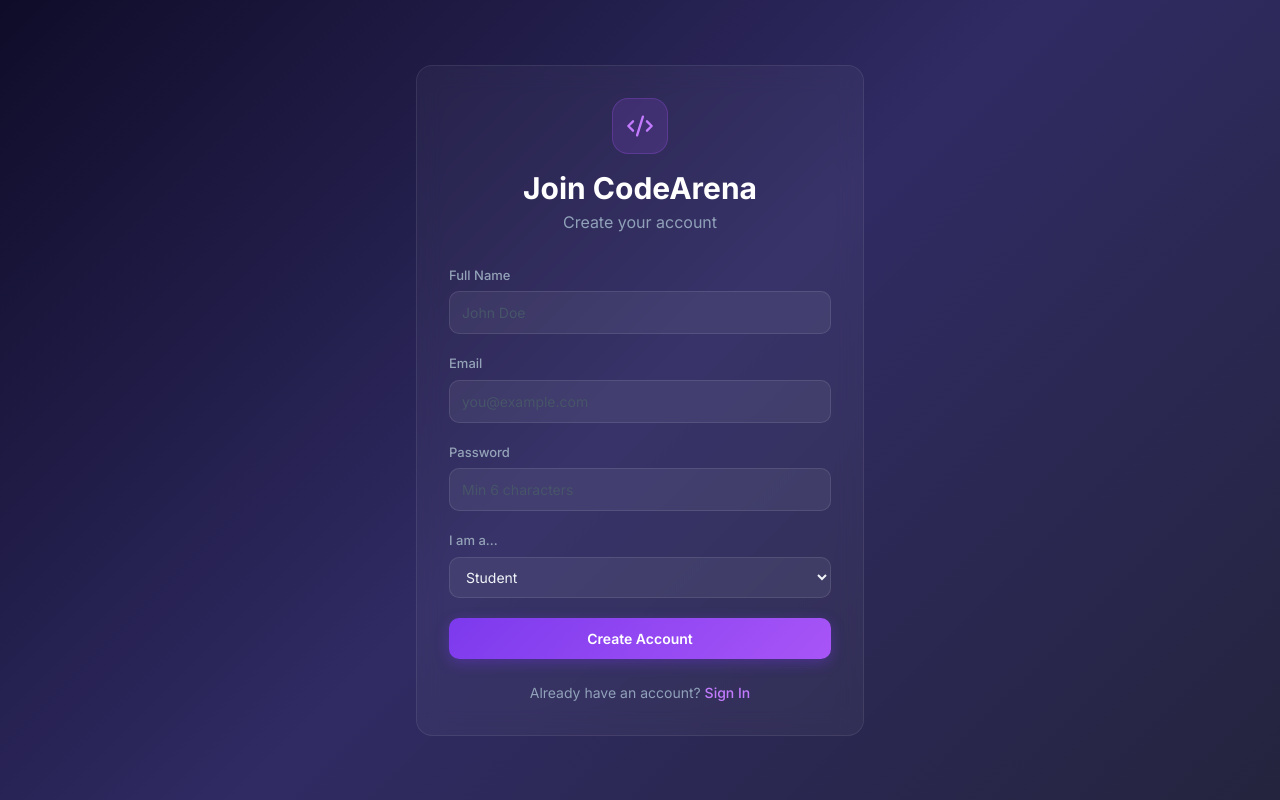
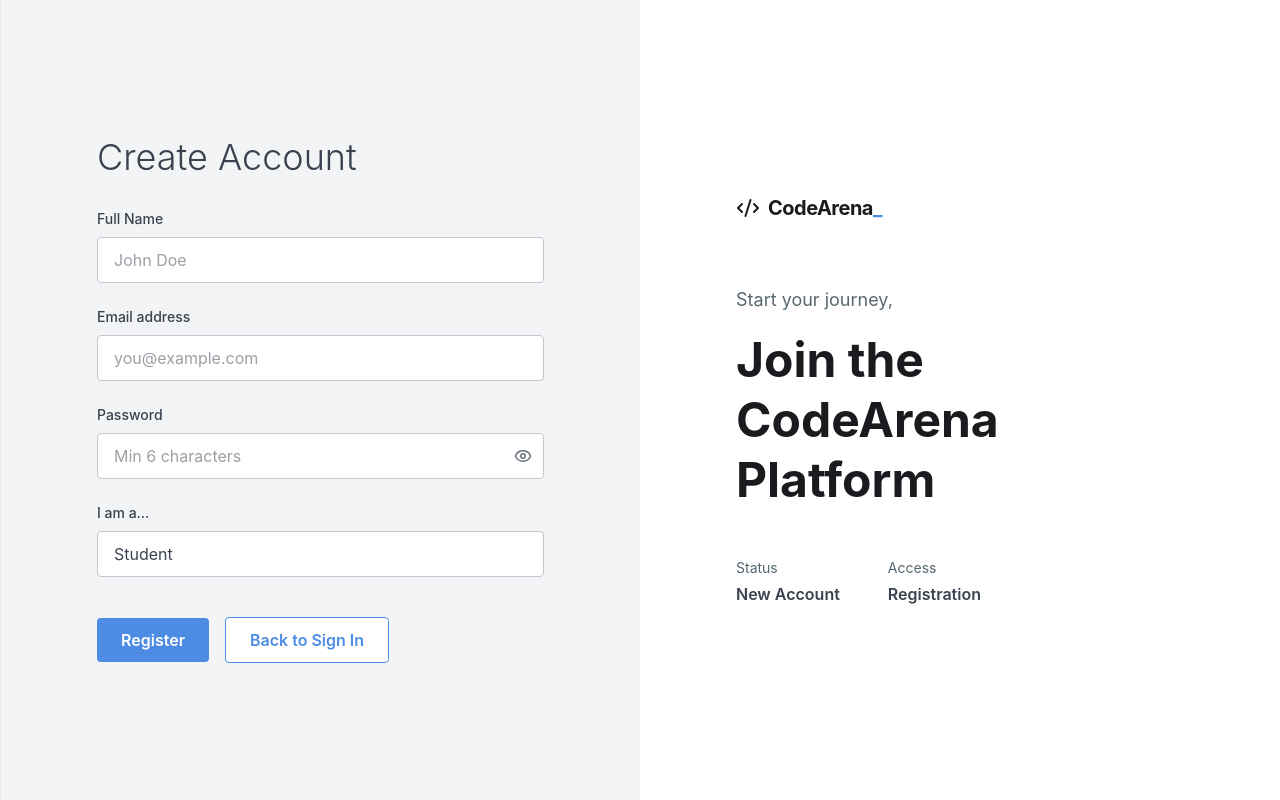
Before and after one commit to ritikdolly/codeEditorfd, a React (Vite) app: page /register in a window 1280 px wide. Built offline with nearby package versions, Linux system fonts and the light colour scheme.

Commit message:
change frontend UI

```diff
--- a/src/index.css
+++ b/src/index.css
@@ -1,6 +1,5 @@
 @import url('https://fonts.googleapis.com/css2?family=Inter:wght@300;400;500;600;700;800&family=JetBrains+Mono:wght@400;500&display=swap');
 @import "tailwindcss";
-
 
 *, *::before, *::after {
   box-sizing: border-box;
@@ -9,7 +8,7 @@
 }
 
 :root {
-  --bg-gradient: linear-gradient(135deg, #0f0c29 0%, #302b63 50%, #24243e 100%);
+  --bg-main: #1e1b4b; /* Replaced gradient with a solid color */
   --glass-bg: rgba(255, 255, 255, 0.04);
   --glass-border: rgba(255, 255, 255, 0.08);
   --purple: #a855f7;
@@ -18,7 +17,7 @@
 }
 
 html, body, #root { height: 100%; font-family: 'Inter', sans-serif; }
-body { background: #0f0c29; color: #e2e8f0; }
+body { background: var(--bg-main); color: #e2e8f0; }
 
 /* Glass card */
 .glass-card {
@@ -38,7 +37,7 @@ body { background: #0f0c29; color: #e2e8f0; }
 
 /* Buttons */
 .btn-primary {
-  background: linear-gradient(135deg, #7c3aed, #a855f7);
+  background: var(--purple-dark); /* Replaced gradient with solid color */
   color: white; padding: 10px 20px; border-radius: 10px;
   font-weight: 600; font-size: 0.875rem; border: none;
   cursor: pointer; transition: all 0.2s;
@@ -47,6 +46,7 @@ body { background: #0f0c29; color: #e2e8f0; }
 .btn-primary:hover:not(:disabled) {
   transform: translateY(-1px);
   box-shadow: 0 6px 20px rgba(124, 58, 237, 0.5);
+  background: var(--purple); /* Added a lighter solid color on hover for feedback */
 }
 .btn-primary:disabled { opacity: 0.5; cursor: not-allowed; }
 
@@ -72,7 +72,7 @@ body { background: #0f0c29; color: #e2e8f0; }
 .field-input:focus { border-color: rgba(168, 85, 247, 0.5); box-shadow: 0 0 0 3px rgba(168,85,247,0.1); }
 .field-input::placeholder { color: #475569; }
 textarea.field-input { resize: vertical; }
-select.field-input option { background: #1e1b4b; }
+select.field-input option { background: var(--bg-main); }
 
 /* Badges */
 .badge { display: inline-flex; align-items: center; padding: 2px 10px; border-radius: 999px; font-size: 0.75rem; font-weight: 600; }
@@ -90,7 +90,7 @@ select.field-input option { background: #1e1b4b; }
   display: flex;
   height: 100vh;
   overflow: hidden;
-  background: var(--bg-gradient);
+  background: var(--bg-main); /* Replaced variable call */
 }
 
 /* Sidebar overlay (mobile) */
@@ -129,7 +129,7 @@ select.field-input option { background: #1e1b4b; }
   align-items: center;
   gap: 12px;
   padding: 12px 16px;
-  background: rgba(15,12,41,0.95);
+  background: rgba(15,12,41,0.95); /* Solid header match */
   border-bottom: 1px solid rgba(255,255,255,0.08);
   position: sticky;
   top: 0;
@@ -167,9 +167,8 @@ select.field-input option { background: #1e1b4b; }
   display: flex;
   flex: 1;
   overflow: hidden;
-  height: 0; /* Forces flex child to respect parent height */
+  height: 0;
 }
-/* Desktop panels managed by react-resizable-panels */
 .livetest-problem-panel {
   border-right: 1px solid rgba(255,255,255,0.08);
   overflow-y: auto;
@@ -181,7 +180,6 @@ select.field-input option { background: #1e1b4b; }
   flex-direction: column;
   min-width: 0;
 }
-/* Ensure the PanelGroup fills its container height */
 [data-panel-group] {
   height: 100% !important;
 }
@@ -212,9 +210,6 @@ select.field-input option { background: #1e1b4b; }
   border-bottom-color: #a855f7;
   background: rgba(168,85,247,0.06);
 }
-
-
-
 
 /* Panel Headers */
 .panel-content-scroll {
@@ -267,14 +262,12 @@ select.field-input option { background: #1e1b4b; }
   @apply bg-slate-600/50;
 }
 
-
 /* ─── Responsive breakpoints ─── */
 @media (max-width: 1024px) {
   .livetest-problem-panel { width: 45%; }
 }
 
 @media (max-width: 768px) {
-  /* Sidebar goes off-canvas on mobile */
   .sidebar {
     position: fixed;
     top: 0; left: 0; bottom: 0;
@@ -282,11 +275,7 @@ select.field-input option { background: #1e1b4b; }
   }
   .sidebar.open { transform: translateX(0); }
 
-  /* Show mobile topbar */
   .mobile-topbar { display: flex; }
-
-  /* LiveTest stacks vertically */
-
 
   .livetest-body { flex-direction: column; overflow: visible; }
   .livetest-problem-panel {
@@ -299,21 +288,15 @@ select.field-input option { background: #1e1b4b; }
   .livetest-tabs { display: flex; }
   .livetest-panel-hidden { display: none; }
 
-  /* Auth pages padding */
   .auth-card { padding: 24px 20px !important; }
 
-  /* Form grids */
   .grid-cols-3-resp { grid-template-columns: 1fr !important; }
   .grid-cols-2-resp { grid-template-columns: 1fr !important; }
 }
 
 @media (max-width: 480px) {
   .livetest-problem-panel { max-height: 40vh; padding: 14px; }
-
-  /* Shrink button text */
   .btn-primary, .btn-secondary { padding: 9px 14px; font-size: 0.8125rem; }
-
-  /* Role filter buttons wrap nicely */
   .role-filter-wrap { flex-wrap: wrap; }
 }
 
--- a/src/pages/auth/Login.jsx
+++ b/src/pages/auth/Login.jsx
@@ -30,21 +30,46 @@ export function Login() {
   };
 
   return (
-    <div className="min-h-screen flex items-center justify-center px-4" style={{ background: 'var(--bg-gradient)' }}>
-      <div className="glass-card w-full max-w-md p-8 auth-card">
-        <div className="flex flex-col items-center mb-8">
-          <div className="icon-badge mb-4">
-            <Code2 size={28} className="text-purple-400" />
-          </div>
-          <h1 className="text-3xl font-bold text-white">CodeArena</h1>
-          <p className="text-slate-400 mt-1">Sign in to your account</p>
+    <div className="min-h-screen flex flex-col md:flex-row w-full font-sans text-[#39424e]">
+
+      {/* Left Side - Branding (White Background) */}
+      <div className="w-full md:w-1/2 bg-white p-8 md:p-16 lg:p-24 flex flex-col justify-center">
+        {/* Logo */}
+        <div className="flex items-center gap-2 mb-16">
+          <Code2 size={24} className="text-[#1a1b1e]" />
+          <span className="text-xl font-bold text-[#1a1b1e] tracking-tight">CodeArena<span className="text-[#4C8CE4]">_</span></span>
         </div>
 
-        <form onSubmit={handleSubmit} className="space-y-5">
         <div>
-            <label className="field-label">Email</label>
+          <p className="text-[#576871] text-lg mb-4">Hey Developer,</p>
+          <h1 className="text-4xl md:text-5xl font-bold text-[#1a1b1e] leading-tight mb-12">
+            Welcome to <br />
+            CodeArena Platform
+          </h1>
+
+          <div className="flex gap-12 text-sm">
+            <div>
+              <span className="block text-[#576871] mb-1">Status</span>
+              <span className="font-semibold text-[#39424e] text-base">Authentication</span>
+            </div>
+            <div>
+              <span className="block text-[#576871] mb-1">Access</span>
+              <span className="font-semibold text-[#39424e] text-base">Secure Login</span>
+            </div>
+          </div>
+        </div>
+      </div>
+
+      {/* Right Side - Form (Light Grey Background) */}
+      <div className="w-full md:w-1/2 bg-[#f3f4f6] p-8 md:p-16 lg:p-24 flex flex-col justify-center border-l border-gray-200">
+        <div className="max-w-md w-full mx-auto md:ml-0">
+          <h2 className="text-4xl font-light text-[#39424e] mb-8">Sign In</h2>
+
+          <form onSubmit={handleSubmit} className="space-y-6">
+            <div>
+              <label className="block text-sm font-medium text-[#39424e] mb-2">Email address</label>
               <input
-              className="field-input"
+                className="w-full bg-white border border-[#c2c7d0] rounded text-[#39424e] px-4 py-2.5 focus:outline-none focus:border-[#4C8CE4] focus:ring-1 focus:ring-[#4C8CE4] transition-colors"
                 type="email"
                 placeholder="you@example.com"
                 value={email}
@@ -52,11 +77,12 @@ export function Login() {
                 required
               />
             </div>
+
             <div>
-            <label className="field-label">Password</label>
+              <label className="block text-sm font-medium text-[#39424e] mb-2">Password</label>
               <div className="relative">
                 <input
-                className="field-input pr-10"
+                  className="w-full bg-white border border-[#c2c7d0] rounded text-[#39424e] px-4 py-2.5 focus:outline-none focus:border-[#4C8CE4] focus:ring-1 focus:ring-[#4C8CE4] transition-colors pr-10"
                   type={showPassword ? 'text' : 'password'}
                   placeholder="••••••••"
                   value={password}
@@ -65,26 +91,36 @@ export function Login() {
                 />
                 <button
                   type="button"
-                className="absolute right-3 top-1/2 -translate-y-1/2 text-slate-400 hover:text-white"
+                  className="absolute right-3 top-1/2 -translate-y-1/2 text-gray-500 hover:text-gray-700"
                   onClick={() => setShowPassword(!showPassword)}
                 >
-                {showPassword ? <EyeOff size={16} /> : <Eye size={16} />}
+                  {showPassword ? <EyeOff size={18} /> : <Eye size={18} />}
                 </button>
               </div>
             </div>
-          <button type="submit" disabled={loading} className="btn-primary w-full flex items-center justify-center gap-2">
+
+            {/* Replicated the primary/secondary button styling from the image */}
+            <div className="pt-4 flex flex-wrap items-center gap-4">
+              <button
+                type="submit"
+                disabled={loading}
+                className="bg-[#4C8CE4] hover:bg-[#4C8CE4] text-white font-semibold py-2.5 px-6 rounded transition-colors flex items-center justify-center gap-2"
+              >
                 {loading ? <Loader2 size={18} className="animate-spin" /> : null}
-            {loading ? 'Signing in...' : 'Sign In'}
+                {loading ? 'Authenticating...' : 'Sign In'}
               </button>
+
+              <Link
+                to="/register"
+                className="bg-white border border-[#4C8CE4] text-[#4C8CE4] hover:bg-gray-50 font-semibold py-2.5 px-6 rounded transition-colors"
+              >
+                Register Account
+              </Link>
+            </div>
           </form>
+        </div>
+      </div>
 
-        <p className="text-center text-slate-400 mt-6 text-sm">
-          Don't have an account?{' '}
-          <Link to="/register" className="text-purple-400 hover:text-purple-300 font-medium">
-            Register
-          </Link>
-        </p>
-      </div>
     </div>
   );
 }
--- a/src/pages/auth/Register.jsx
+++ b/src/pages/auth/Register.jsx
@@ -1,13 +1,19 @@
-import { useState } from 'react';
-import { useNavigate, Link } from 'react-router-dom';
-import { authService } from '../../services/api';
-import { useAuthStore } from '../../store/authStore';
-import toast from 'react-hot-toast';
-import { Code2, Loader2 } from 'lucide-react';
+import { useState } from "react";
+import { useNavigate, Link } from "react-router-dom";
+import { authService } from "../../services/api";
+import { useAuthStore } from "../../store/authStore";
+import toast from "react-hot-toast";
+import { Code2, Eye, EyeOff, Loader2 } from "lucide-react";
 
 export function Register() {
-  const [form, setForm] = useState({ name: '', email: '', password: '', role: 'STUDENT' });
+  const [form, setForm] = useState({
+    name: "",
+    email: "",
+    password: "",
+    role: "STUDENT",
+  });
   const [loading, setLoading] = useState(false);
+  const [showPassword, setShowPassword] = useState(false);
   const navigate = useNavigate();
   const { login } = useAuthStore();
 
@@ -17,60 +23,152 @@ export function Register() {
     try {
       const data = await authService.register(form);
       login(data.token, data.user);
-      toast.success('Account created! Welcome to CodeArena!');
+      toast.success("Account created! Welcome to CodeArena!");
       navigate(`/${data.user.role.toLowerCase()}`);
     } catch (err) {
-      toast.error(err.response?.data?.email || err.response?.data?.message || 'Registration failed');
+      toast.error(
+        err.response?.data?.email ||
+          err.response?.data?.message ||
+          "Registration failed",
+      );
     } finally {
       setLoading(false);
     }
   };
 
   return (
-    <div className="min-h-screen flex items-center justify-center px-4" style={{ background: 'var(--bg-gradient)' }}>
-      <div className="glass-card w-full max-w-md p-8 auth-card">
-        <div className="flex flex-col items-center mb-8">
-          <div className="icon-badge mb-4">
-            <Code2 size={28} className="text-purple-400" />
-          </div>
-          <h1 className="text-3xl font-bold text-white">Join CodeArena</h1>
-          <p className="text-slate-400 mt-1">Create your account</p>
+    <div className="min-h-screen flex flex-col md:flex-row w-full font-sans text-[#39424e]">
+      {/* Right Side - Form (Light Grey Background) */}
+      <div className="w-full md:w-1/2 bg-[#f3f4f6] p-8 md:p-16 lg:p-24 flex flex-col justify-center border-l border-gray-200">
+        <div className="max-w-md w-full mx-auto md:ml-0">
+          <h2 className="text-4xl font-light text-[#39424e] mb-8">
+            Create Account
+          </h2>
+
+          <form onSubmit={handleSubmit} className="space-y-6">
+            <div>
+              <label className="block text-sm font-medium text-[#39424e] mb-2">
+                Full Name
+              </label>
+              <input
+                className="w-full bg-white border border-[#c2c7d0] rounded text-[#39424e] px-4 py-2.5 focus:outline-none focus:border-[#4C8CE4] focus:ring-1 focus:ring-[#4C8CE4] transition-colors"
+                type="text"
+                placeholder="John Doe"
+                value={form.name}
+                onChange={(e) => setForm({ ...form, name: e.target.value })}
+                required
+              />
             </div>
 
-        <form onSubmit={handleSubmit} className="space-y-5">
             <div>
-            <label className="field-label">Full Name</label>
-            <input className="field-input" type="text" placeholder="John Doe" value={form.name}
-              onChange={e => setForm({ ...form, name: e.target.value })} required />
+              <label className="block text-sm font-medium text-[#39424e] mb-2">
+                Email address
+              </label>
+              <input
+                className="w-full bg-white border border-[#c2c7d0] rounded text-[#39424e] px-4 py-2.5 focus:outline-none focus:border-[#4C8CE4] focus:ring-1 focus:ring-[#4C8CE4] transition-colors"
+                type="email"
+                placeholder="you@example.com"
+                value={form.email}
+                onChange={(e) => setForm({ ...form, email: e.target.value })}
+                required
+              />
             </div>
+
             <div>
-            <label className="field-label">Email</label>
-            <input className="field-input" type="email" placeholder="you@example.com" value={form.email}
-              onChange={e => setForm({ ...form, email: e.target.value })} required />
+              <label className="block text-sm font-medium text-[#39424e] mb-2">
+                Password
+              </label>
+              <div className="relative">
+                <input
+                  className="w-full bg-white border border-[#c2c7d0] rounded text-[#39424e] px-4 py-2.5 focus:outline-none focus:border-[#4C8CE4] focus:ring-1 focus:ring-[#4C8CE4] transition-colors"
+                  type={showPassword ? 'text' : 'password'}
+                  placeholder="Min 6 characters"
+                  value={form.password}
+                  onChange={(e) =>
+                    setForm({ ...form, password: e.target.value })
+                  }
+                  required
+                  minLength={6}
+                />
+                <button
+                  type="button"
+                  className="absolute right-3 top-1/2 -translate-y-1/2 text-gray-500 hover:text-gray-700"
+                  onClick={() => setShowPassword(!showPassword)}
+                >
+                  {showPassword ? <EyeOff size={18} /> : <Eye size={18} />}
+                </button>
               </div>
+            </div>
+
             <div>
-            <label className="field-label">Password</label>
-            <input className="field-input" type="password" placeholder="Min 6 characters" value={form.password}
-              onChange={e => setForm({ ...form, password: e.target.value })} required minLength={6} />
-          </div>
-          <div>
-            <label className="field-label">I am a...</label>
-            <select className="field-input" value={form.role}
-              onChange={e => setForm({ ...form, role: e.target.value })}>
+              <label className="block text-sm font-medium text-[#39424e] mb-2">
+                I am a...
+              </label>
+              <select
+                className="w-full bg-white border border-[#c2c7d0] rounded text-[#39424e] px-4 py-2.5 focus:outline-none focus:border-[#4C8CE4] focus:ring-1 focus:ring-[#4C8CE4] transition-colors appearance-none cursor-pointer"
+                value={form.role}
+                onChange={(e) => setForm({ ...form, role: e.target.value })}
+              >
                 <option value="STUDENT">Student</option>
                 <option value="TEACHER">Teacher</option>
               </select>
             </div>
-          <button type="submit" disabled={loading} className="btn-primary w-full flex items-center justify-center gap-2">
-            {loading ? <Loader2 size={18} className="animate-spin" /> : null}
-            {loading ? 'Creating Account...' : 'Create Account'}
+
+            <div className="pt-4 flex flex-wrap items-center gap-4">
+              <button
+                type="submit"
+                disabled={loading}
+                className="bg-[#4C8CE4] hover:bg-[#4C8CE4] text-white font-semibold py-2.5 px-6 rounded transition-colors flex items-center justify-center gap-2"
+              >
+                {loading ? (
+                  <Loader2 size={18} className="animate-spin" />
+                ) : null}
+                {loading ? "Creating Account..." : "Register"}
               </button>
+
+              <Link
+                to="/login"
+                className="bg-white border border-[#4C8CE4] text-[#4C8CE4] hover:bg-gray-50 font-semibold py-2.5 px-6 rounded transition-colors"
+              >
+                Back to Sign In
+              </Link>
+            </div>
           </form>
+        </div>
+      </div>
 
-        <p className="text-center text-slate-400 mt-6 text-sm">
-          Already have an account?{' '}
-          <Link to="/login" className="text-purple-400 hover:text-purple-300 font-medium">Sign In</Link>
-        </p>
+      {/* Left Side - Branding (White Background) */}
+      <div className="w-full md:w-1/2 bg-white p-8 md:p-16 lg:p-24 flex flex-col justify-center">
+        {/* Logo */}
+        <div className="flex items-center gap-2 mb-16">
+          <Code2 size={24} className="text-[#1a1b1e]" />
+          <span className="text-xl font-bold text-[#1a1b1e] tracking-tight">
+            CodeArena<span className="text-[#4C8CE4]">_</span>
+          </span>
+        </div>
+
+        <div>
+          <p className="text-[#576871] text-lg mb-4">Start your journey,</p>
+          <h1 className="text-4xl md:text-5xl font-bold text-[#1a1b1e] leading-tight mb-12">
+            Join the <br />
+            CodeArena Platform
+          </h1>
+
+          <div className="flex gap-12 text-sm">
+            <div>
+              <span className="block text-[#576871] mb-1">Status</span>
+              <span className="font-semibold text-[#39424e] text-base">
+                New Account
+              </span>
+            </div>
+            <div>
+              <span className="block text-[#576871] mb-1">Access</span>
+              <span className="font-semibold text-[#39424e] text-base">
+                Registration
+              </span>
+            </div>
+          </div>
+        </div>
       </div>
     </div>
   );
```
Lines whose indentation alone changed are shown as unchanged.
